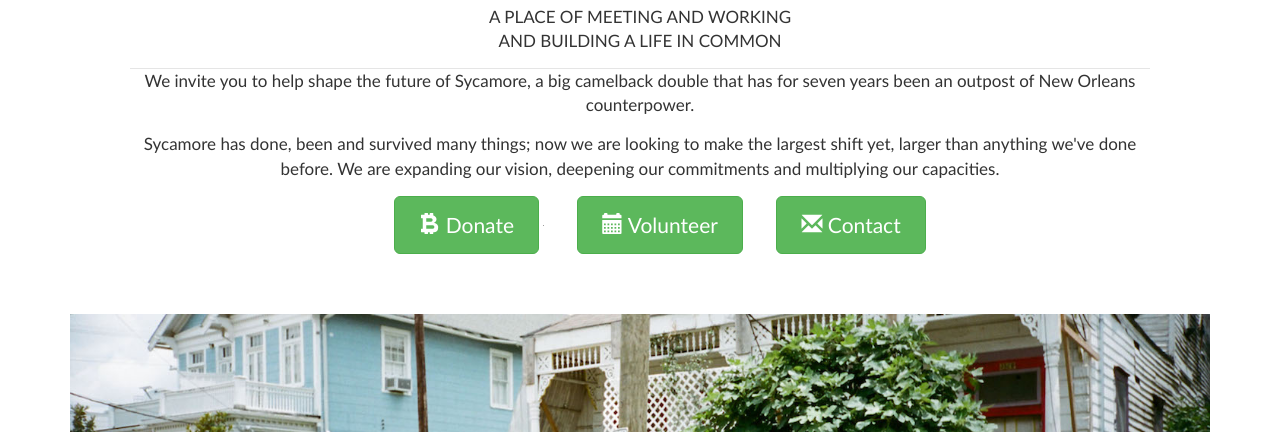
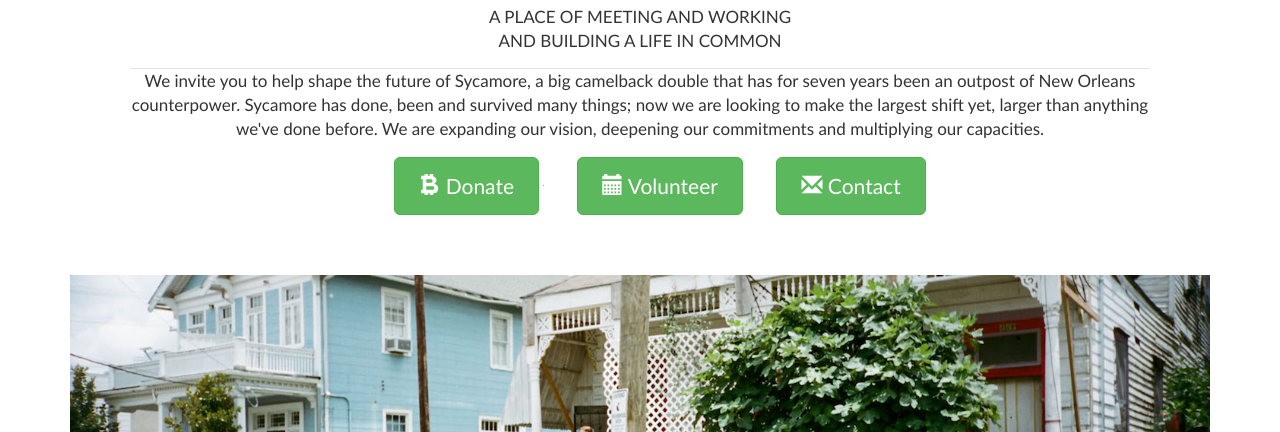
Before and after one commit to darinacosta/syc, a website: page sycamore/index.html in a window 1280 px wide. Shown: the part 668-1100 px from the top of the page. Drawn offline with nearby package versions, Linux system fonts and the light colour scheme; some packages are replaced by stand-ins of ours; files that its build step writes are made by us from their sources; grey boxes are pictures that could not be loaded.

Commit message:
reformat paragraph

```diff
--- a/sycamore/index.html
+++ b/sycamore/index.html
@@ -59,12 +59,10 @@
         </div>
         <p>
           We invite you to help shape the future of Sycamore, a big camelback double
-          that has for seven years been an outpost of New Orleans counterpower.
-        </p>
-        <p>
-          Sycamore has done, been and survived many things; now we are looking to make
-          the largest shift yet, larger than anything we've done before. We are expanding
-          our vision, deepening our commitments and multiplying our capacities.
+          that has for seven years been an outpost of New Orleans counterpower. Sycamore has done, been
+          and survived many things; now we are looking to make the largest shift yet, larger than
+          anything we've done before. We are expanding our vision, deepening our commitments and
+          multiplying our capacities.
         </p>
         <p>
           <!--TODO: fix for mobile-->
```
